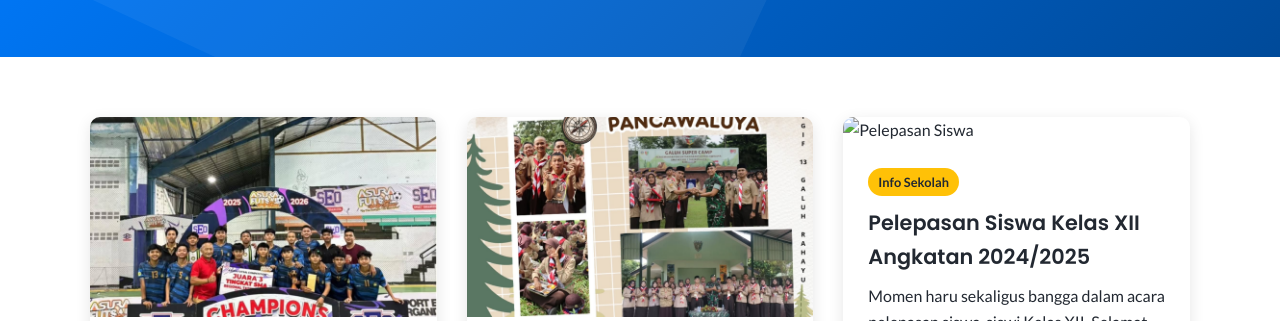
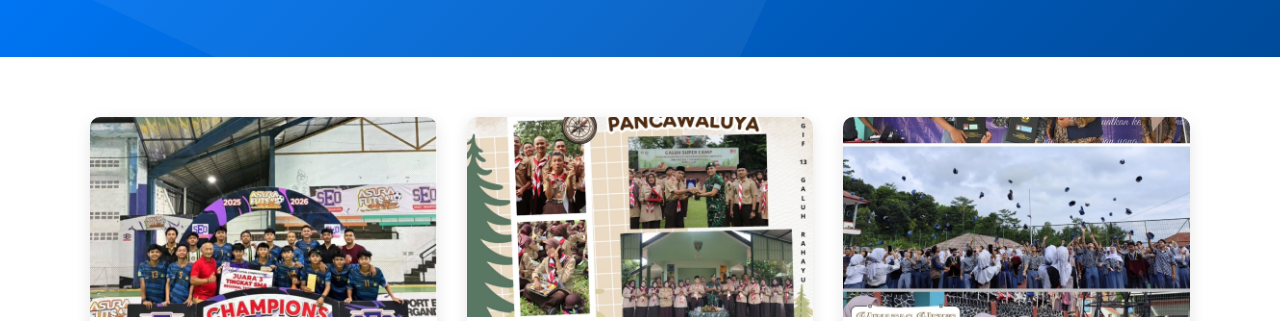
Before and after one commit to kaakaaa619/Sma7Tasikmalaya_uts_2303010122_RAIHAN_F, a plain HTML site: page berita.html in a window 1280 px wide. Shown: the part 245-566 px from the top of the page. Drawn offline with Linux system fonts and the light colour scheme.

Commit message:
Update berita.html

```diff
--- a/berita.html
+++ b/berita.html
@@ -65,7 +65,7 @@
                 </article>
 
                 <article class="raihan_card">
-                    <img src="pelepasan.jpg" alt="Pelepasan Siswa" class="raihan_card_img">
+                    <img src="pelepasan.jpeg" alt="Pelepasan Siswa" class="raihan_card_img">
                     <div class="raihan_card_body">
                         <span class="raihan_card_tag">Info Sekolah</span>
                         <h3 class="raihan_card_title">Pelepasan Siswa Kelas XII Angkatan 2024/2025</h3>
@@ -127,4 +127,5 @@
     </div>
 
 </body>
+
 </html>
```
